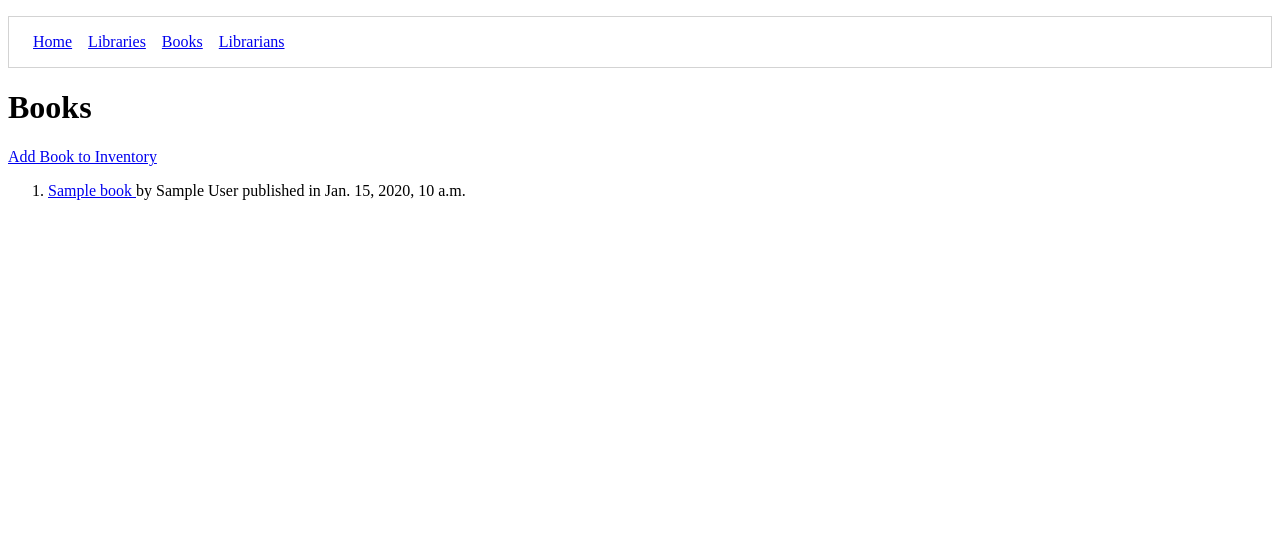
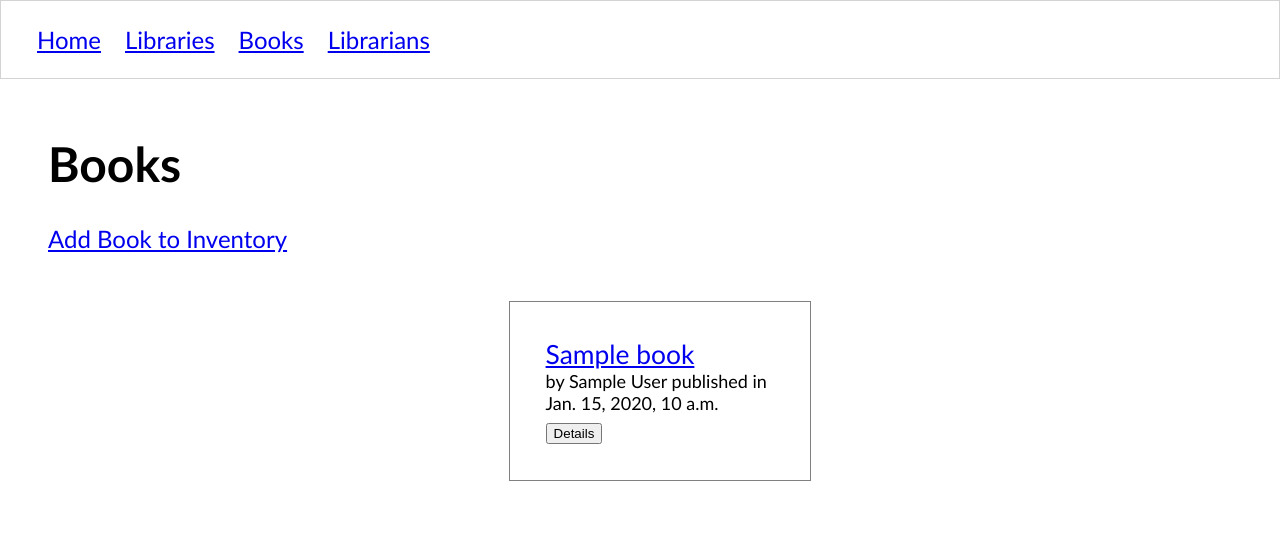
Before and after one commit to nss-day-cohort-38/django_library_management, a Django app: template libraryproject/libraryapp/templates/books/list.html in a window 1280 px wide. Shown: the top 552 px of the page. Run offline with Django 3.2, Linux system fonts and the light colour scheme; the template is opened without the code that fills it: most values are stand-ins (such as "Sample title", 1, 10 or a date in 2020).

Commit message:
Added static files for CSS and JS

```diff
--- /dev/null
+++ b/libraryproject/libraryapp/static/scripts/books.js
@@ -0,0 +1,21 @@
+const infoDialog = document.querySelector(".infoDialog")
+const message = document.querySelector(".infoDialog__message")
+const closeDialog = document.querySelector(".closeDialog")
+
+document.querySelector(".books").addEventListener("click", (evt) => {
+    if (evt.target.id.startsWith("detail")) {
+        const id = evt.target.id.split("--")[1]
+        message.innerText = `You have selected book ${id}`
+        infoDialog.show()
+    }
+})
+
+// Close the dialog when the close button is clicked
+closeDialog.addEventListener("click", e => infoDialog.close())
+
+// Close the dialog when the escape key is pressed
+window.addEventListener("keyup", e => {
+    if (e.keyCode === 27) {
+        infoDialog.close()
+    }
+})
--- /dev/null
+++ b/libraryproject/libraryapp/static/styles/base.css
@@ -0,0 +1,22 @@
+body {
+  margin: 0;
+  padding: 0;
+  font-size: 1.5em;
+  font-family: 'Gill Sans', 'Gill Sans MT', Calibri, 'Trebuchet MS', sans-serif;
+}
+
+.main-content {
+  padding: 1em 2em;
+}
+
+.navList {
+  list-style-type: none;
+  display: flex;
+  border: 1px solid lightgray;
+  padding: 1em;
+  margin: 0;
+}
+
+.navList__route {
+  margin: 0 0.5em;
+}
--- /dev/null
+++ b/libraryproject/libraryapp/static/styles/books.css
@@ -0,0 +1,22 @@
+.books {
+  list-style: none;
+  display: flex;
+  flex-wrap: wrap;
+  justify-content: space-evenly;
+}
+
+.book {
+  flex-basis: 20%;
+  padding: 0 2em 0.5em 2em;
+  border: 1px solid gray;
+  margin: 1em;
+  padding: 1.5em;
+}
+
+.book__title {
+  font-size: 1.1em;
+}
+
+.book__description {
+  font-size: 0.75em;
+}
--- a/libraryproject/libraryapp/templates/books/list.html
+++ b/libraryproject/libraryapp/templates/books/list.html
@@ -1,16 +1,33 @@
+{% extends 'shared/base.html' %}
+{% load static %}
 
-{% extends 'shared/base.html' %}
+{% block css %}
+    <link rel="stylesheet" href="{% static 'styles/books.css' %}" />
+{% endblock %}
 
 {% block content %}
-  <h1>Books</h1>
-  <a href="{% url 'libraryapp:book_form' %}">Add Book to Inventory</a>
+    <h1>Books</h1>
 
-    <ol>
+    <dialog class="infoDialog">
+        <div class="infoDialog__message"></div>
+        <button class="closeDialog">Close</button>
+    </dialog>
+
+    <a href="{% url 'libraryapp:book_form' %}">Add Book to Inventory</a>
+
+    <ol class="books">
     {% for book in all_books %}
-        <li>
-            <a href="{% url 'libraryapp:book' book.id %}"> {{ book.title }} </a>
-            by {{book.author}} published in {{book.year_published}}
+        <li class="book">
+            <a class="book__title" href="{% url 'libraryapp:book' book.id %}"> {{ book.title }}</a>
+            <div class="book__description">
+                by {{book.author}} published in {{book.year_published}}
+            </div>
+            <button id="detail--{{ book.id }}">Details</button>
         </li>
     {% endfor %}
     </ol>
 {% endblock %}
+
+{% block scripts %}
+    <script src="{% static 'scripts/books.js' %}"></script>
+{% endblock %}
--- a/libraryproject/libraryapp/templates/shared/base.html
+++ b/libraryproject/libraryapp/templates/shared/base.html
@@ -6,18 +6,10 @@
     <meta charset="utf-8">
     <title>Library</title>
 
-    <style>
-        .navList {
-            list-style-type: none;
-            display: flex;
-            border: 1px solid lightgray;
-            padding: 1em;
-        }
+    <link rel="stylesheet" href="{% static 'styles/base.css' %}" />
 
-        .navList__route {
-            margin: 0 0.5em;
-        }
-    </style>
+    {% block css %}
+    {% endblock %}
 </head>
 
 <body>
@@ -31,8 +23,13 @@
         </ol>
     </nav>
 
-    {% block content %}
-    {% endblock %}
+    <main class="main-content">
+        {% block content %}
+        {% endblock %}
+    </main>
+
+    {% block scripts %}
+    {% endblock scripts %}
 
 </body>
 
```
